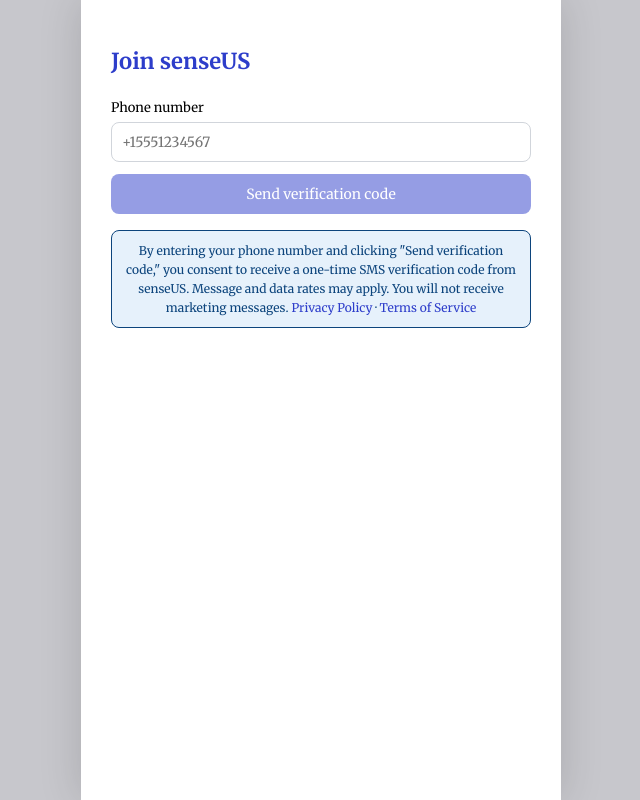
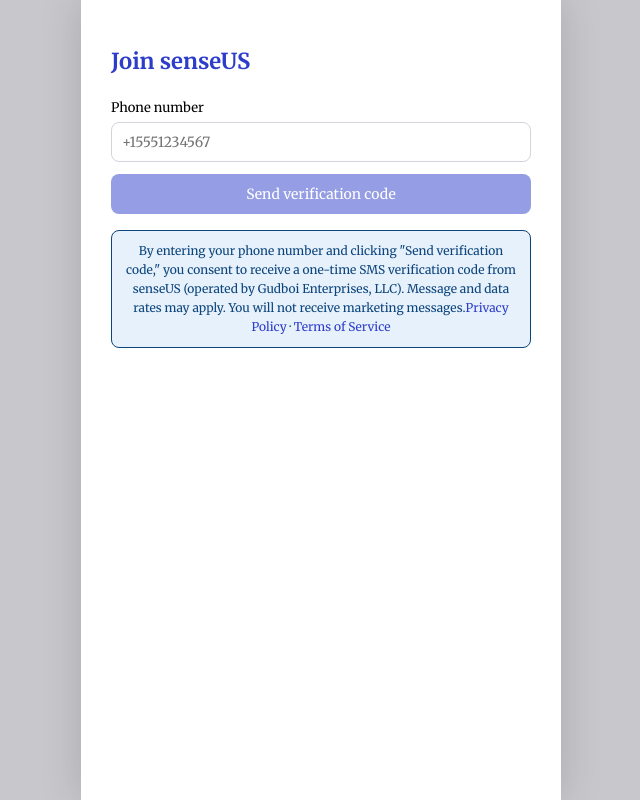
Before and after one commit to aidanrosequist-stack/senseUS, a React (Vite) app: page /register in a window 1280 px wide. Shown: the whole page, without its empty margins (319-959 px from the left). Built offline with nearby package versions, Linux system fonts and the light colour scheme; no server answers.

Commit message:
Update disclaimer on /register to include company name

```diff
--- a/src/pages/Register.jsx
+++ b/src/pages/Register.jsx
@@ -53,7 +53,7 @@ export default function Register() {
           </button>
           <div style={{ background: '#E6F1FB', border: '1px solid #0C447C', borderRadius: '8px', padding: '10px 12px', marginTop: '4px' }}>
             <p style={{ fontSize: '12px', color: '#0C447C', margin: '0', lineHeight: 1.6, textAlign: 'center' }}>
-              By entering your phone number and clicking "Send verification code," you consent to receive a one-time SMS verification code from senseUS. Message and data rates may apply. You will not receive marketing messages.{' '}
+              By entering your phone number and clicking "Send verification code," you consent to receive a one-time SMS verification code from senseUS (operated by Gudboi Enterprises, LLC). Message and data rates may apply. You will not receive marketing messages.
               <a href="/privacy" style={{ color: '#2D3DCA', textDecoration: 'none', fontWeight: 500 }}>Privacy Policy</a>
               {' '}·{' '}
               <a href="/terms" style={{ color: '#2D3DCA', textDecoration: 'none', fontWeight: 500 }}>Terms of Service</a>
```
